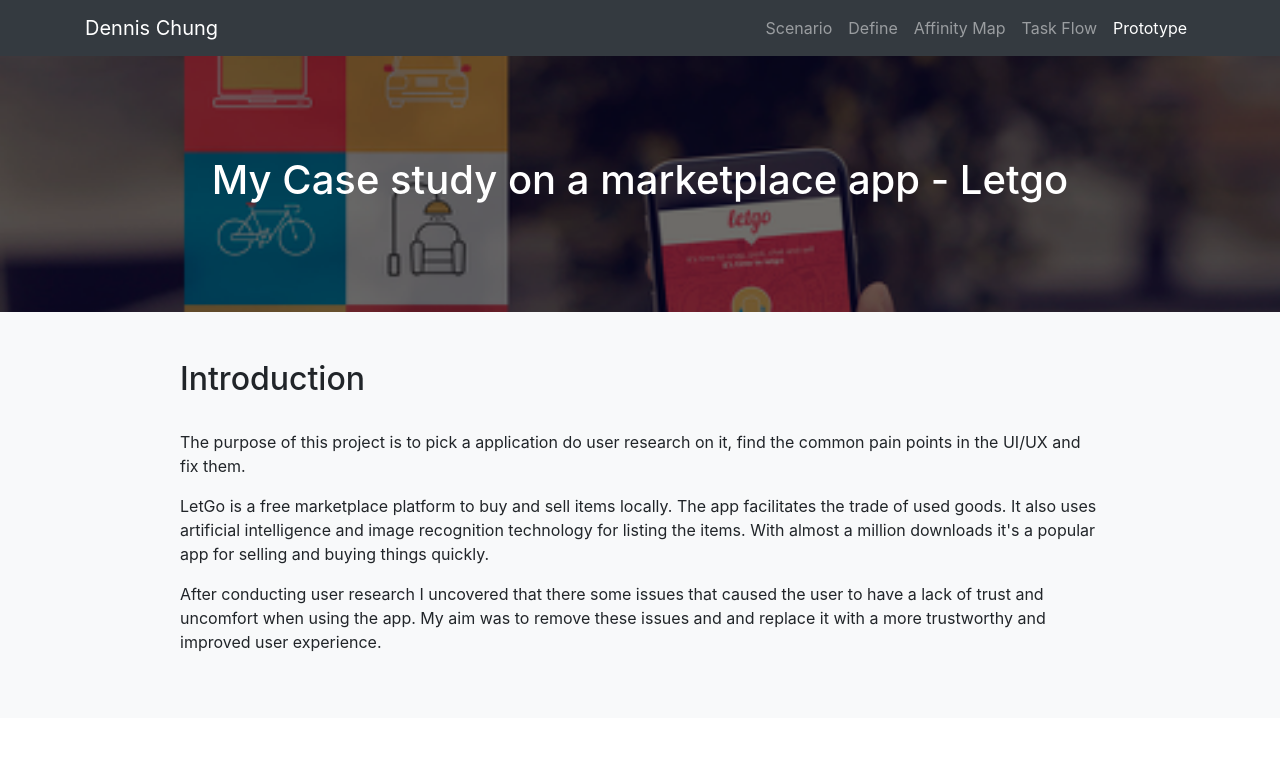
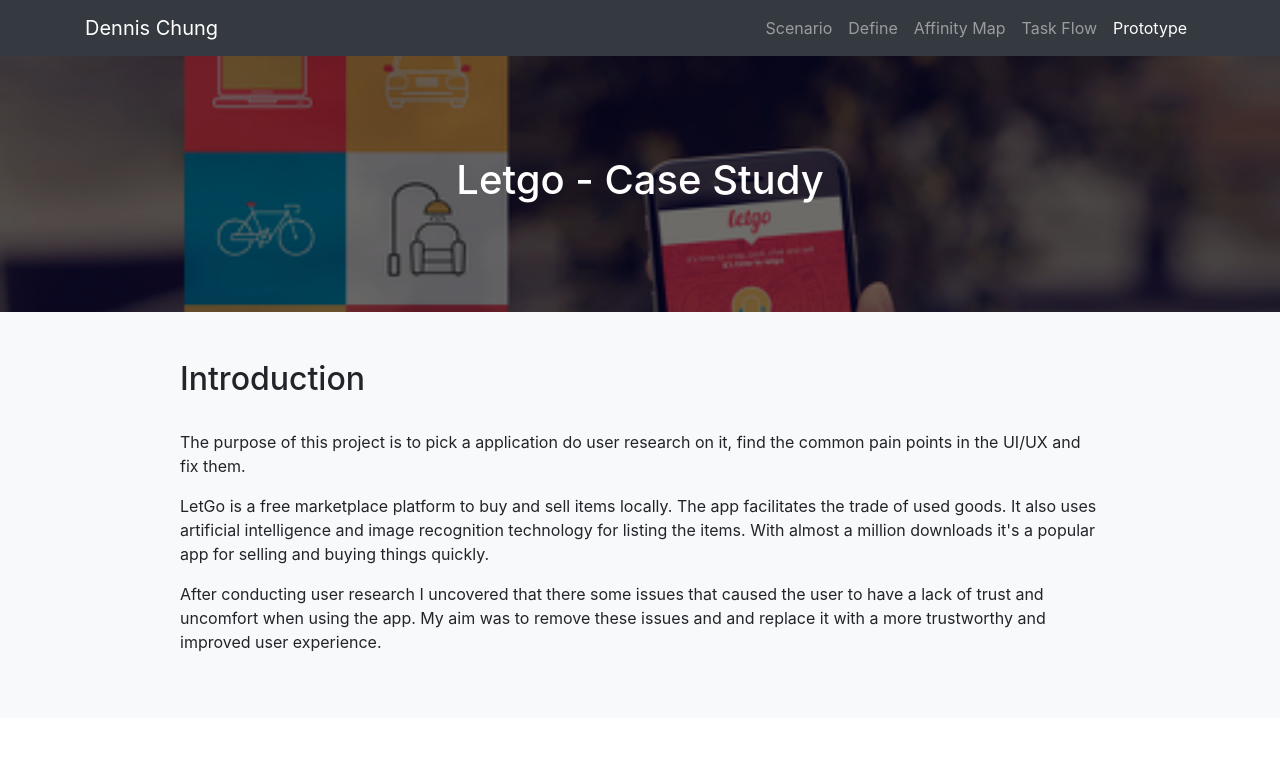
Before and after one commit to dennismchung/my-site, a plain HTML site: page index.html in a window 1280 px wide. Shown: the top 763 px of the page. Drawn offline with Linux system fonts and the light colour scheme; files whose address does not match are found by name.

Commit message:
Change P2P title

```diff
--- a/index.html
+++ b/index.html
@@ -58,7 +58,7 @@
 
     <header class="bg-primary text-white bg-image-full" style="background-image: url('assets/images/p2p-images/letgo-bg.png');background-size: cover;">
       <div class="container text-center">
-        <h1>My Case study on a marketplace app - Letgo</h1>
+        <h1>Letgo - Case Study</h1>
       </div>
     </header>
 
```
Also changed, not shown: 4 other files.
